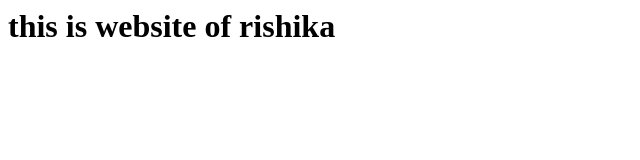
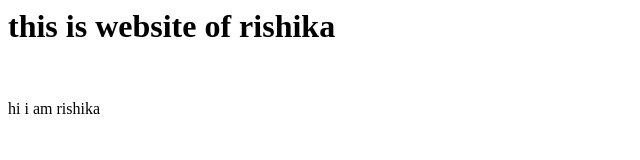
Before and after one commit to Rishika-002/rishu1, a plain HTML site: page index.html in a window 1280 px wide. Shown: the whole page, without its empty margins (0-640 px from the left). Drawn offline with Linux system fonts and the light colour scheme.

Commit message:
updated file

```diff
--- a/index.html
+++ b/index.html
@@ -4,5 +4,7 @@
     </head>
     <body>
         <h1>this is website of rishika</h1>
+        <br>
+        <p> hi i am rishika</p>
     </body>
 </html>
```
